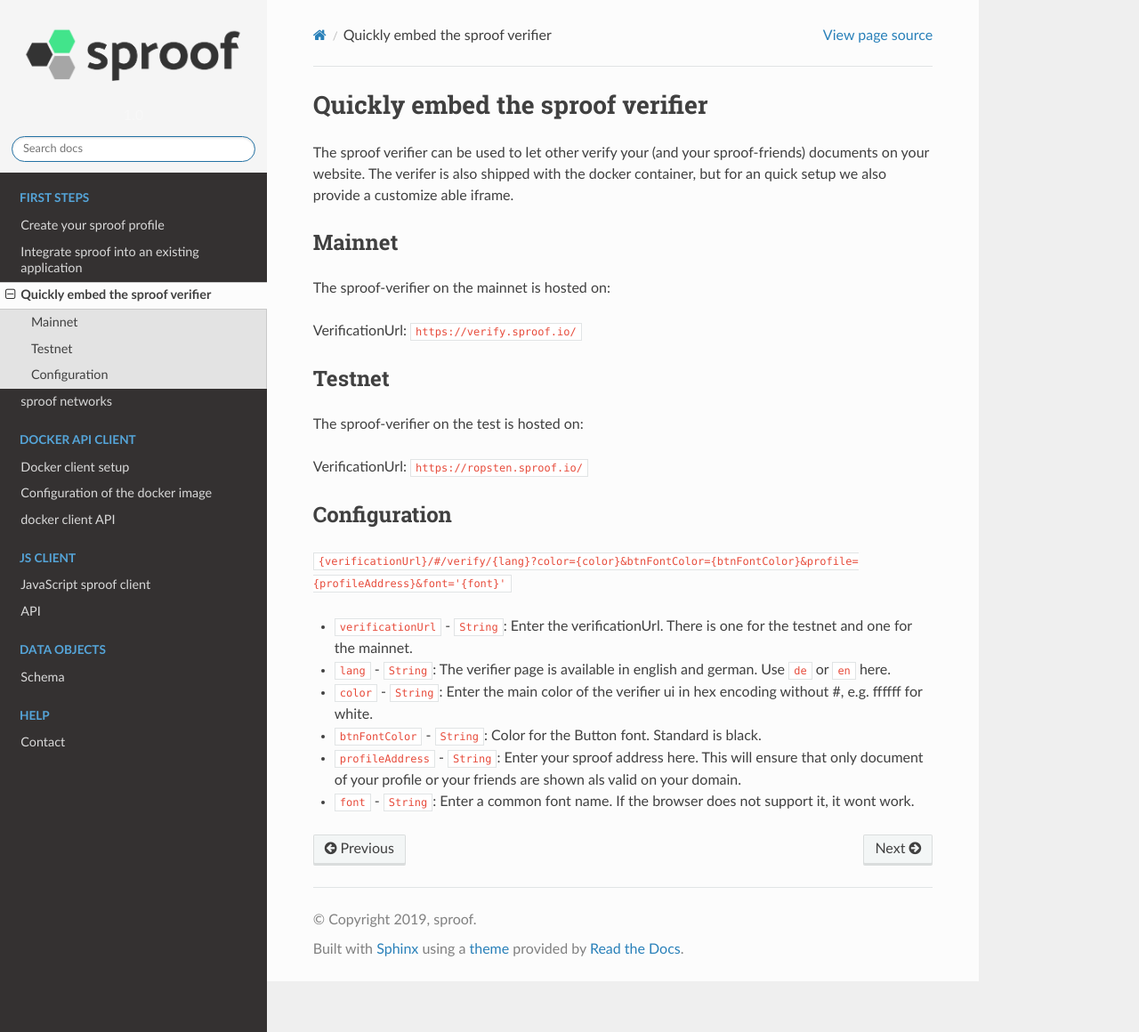
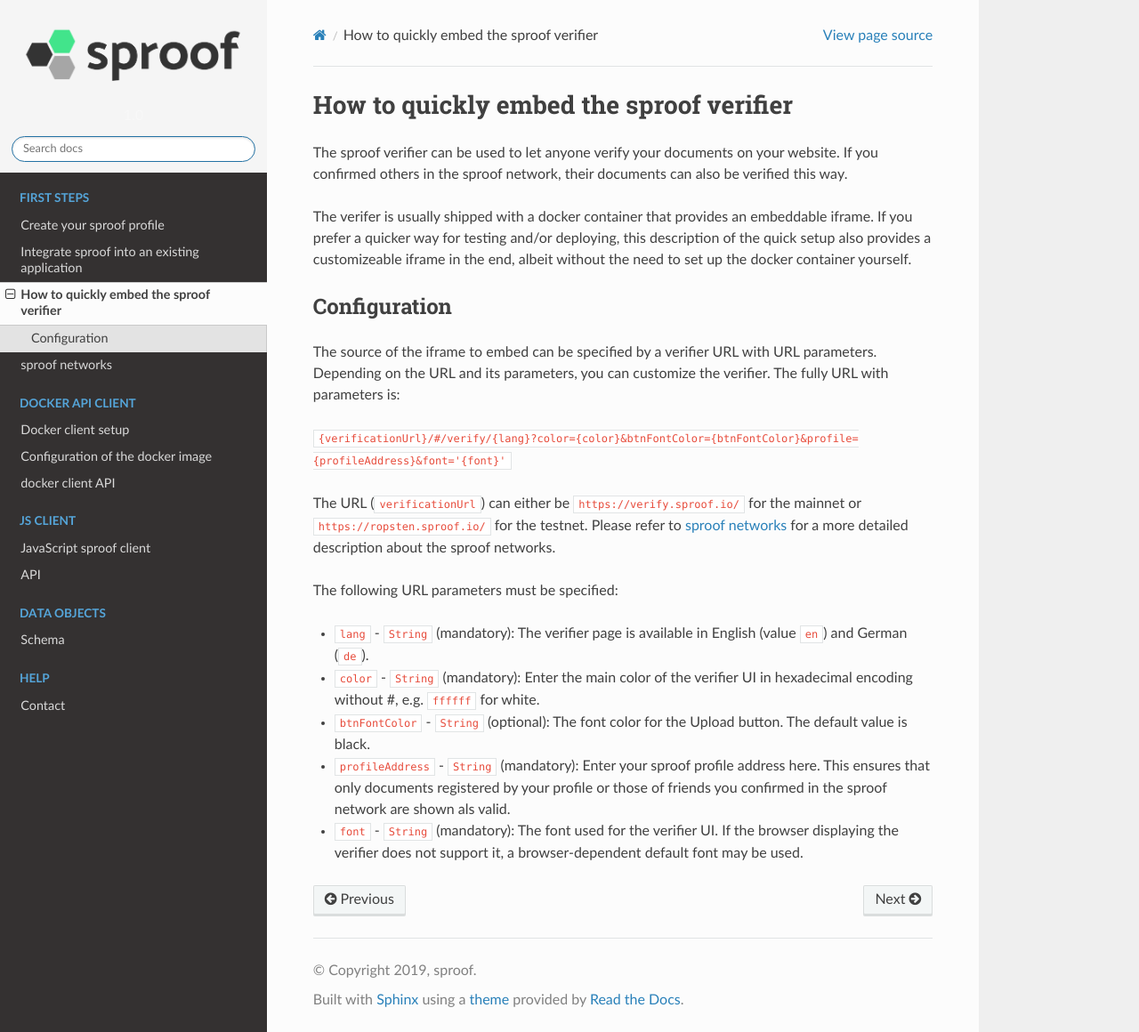
Before and after one commit to sproof/docs, a Sphinx documentation site: the page built from docs/first/embed-iframe.rst, in a window 1280 px wide and 1160 px high. Shown: the whole window at 89% size. Built offline with Sphinx 7.4.7 and the Read the Docs theme 2.0.0, drawn with Linux system fonts in a browser that asks for light colours.

Commit message:
Overhaul quick iframe embedding
Initial overhaul

```diff
--- a/docs/first/embed-iframe.rst
+++ b/docs/first/embed-iframe.rst
@@ -1,37 +1,25 @@
-==========================
-Quickly embed the sproof verifier
-==========================
+========================================
+How to quickly embed the sproof verifier
+========================================
 
-The sproof verifier can be used to let other verify your (and your sproof-friends) documents on your website. The verifer is also shipped with the docker container, but for an quick setup we also provide a customize able iframe.
+The sproof verifier can be used to let anyone verify your documents on your website. If you confirmed others in the sproof network, their documents can also be verified this way.
 
-
-
-
-Mainnet
---------------------
-
-The sproof-verifier on the mainnet is hosted on:
-
-VerificationUrl: ``https://verify.sproof.io/``
-
-Testnet
---------------------
-
-The sproof-verifier on the test is hosted on:
-
-VerificationUrl: ``https://ropsten.sproof.io/``
+The verifer is usually shipped with a docker container that provides an embeddable iframe. If you prefer a quicker way for testing and/or deploying, this description of the quick setup also provides a customizeable iframe in the end, albeit without the need to set up the docker container yourself.
 
 
 Configuration
----------------------------------
+----------------------------------------
+
+The source of the iframe to embed can be specified by a verifier URL with URL parameters. Depending on the URL and its parameters, you can customize the verifier. The fully URL with parameters is:
 
 ``{verificationUrl}/#/verify/{lang}?color={color}&btnFontColor={btnFontColor}&profile={profileAddress}&font='{font}'``
 
+The URL (``verificationUrl``) can either be ``https://verify.sproof.io/`` for the mainnet or ``https://ropsten.sproof.io/`` for the testnet. Please refer to :doc:`network-sproof` for a more detailed description about the sproof networks.
 
+The following URL parameters must be specified:
 
-- ``verificationUrl`` - ``String``: Enter the verificationUrl. There is one for the testnet and one for the mainnet.
-- ``lang`` - ``String``: The verifier page is available in english and german. Use ``de`` or ``en`` here.
-- ``color`` - ``String``: Enter the main color of the verifier ui in hex encoding without #, e.g. ffffff for white.
-- ``btnFontColor`` - ``String``: Color for the Button font. Standard is black.
-- ``profileAddress`` - ``String``: Enter your sproof address here. This will ensure that only document of your profile or your friends are shown als valid on your domain.
-- ``font`` - ``String``: Enter a common font name. If the browser does not support it, it wont work.
+- ``lang`` - ``String`` (mandatory): The verifier page is available in English (value ``en``) and German (``de``).
+- ``color`` - ``String`` (mandatory): Enter the main color of the verifier UI in hexadecimal encoding without #, e.g. ``ffffff`` for white.
+- ``btnFontColor`` - ``String`` (optional): The font color for the Upload button. The default value is black.
+- ``profileAddress`` - ``String`` (mandatory): Enter your sproof profile address here. This ensures that only documents registered by your profile or those of friends you confirmed in the sproof network are shown als valid.
+- ``font`` - ``String`` (mandatory): The font used for the verifier UI. If the browser displaying the verifier does not support it, a browser-dependent default font may be used.
```
